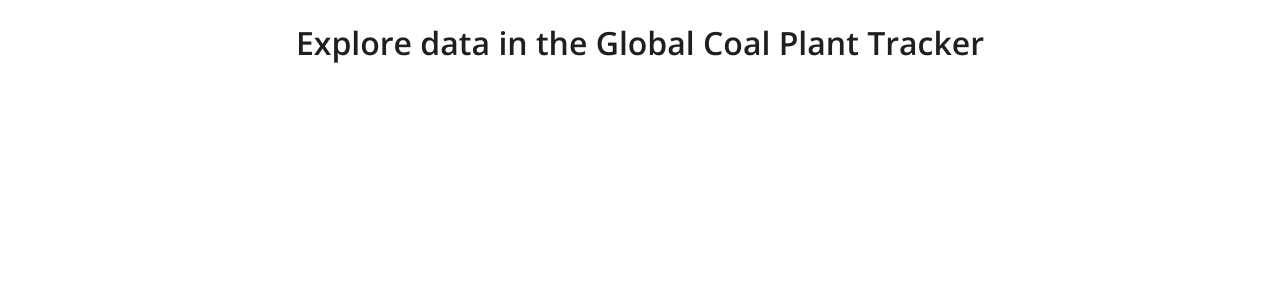
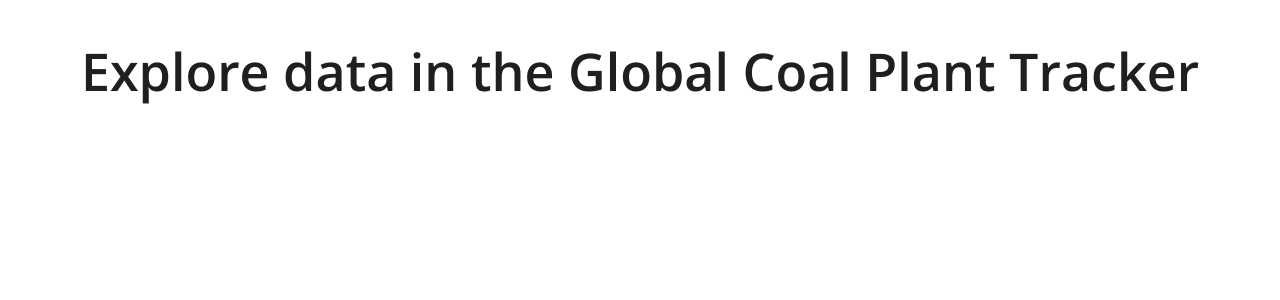
Before and after one commit to GlobalEnergyMonitor/gipt-dashboard, a PHP site: page /public/index.html in a window 1280 px wide. Shown: the top 300 px of the page. Run offline with PHP 8.4, Linux system fonts and the light colour scheme; some libraries are stand-ins or nearby versions.

Commit message:
Update index.css

```diff
--- a/public/index.css
+++ b/public/index.css
@@ -1,6 +1,6 @@
 body {
     position: relative;
-    font-size: 16px;
+    font-size: 26px;
     font-family: 'Open Sans';
     text-align: center;
     color: #1f1f1f;
```
